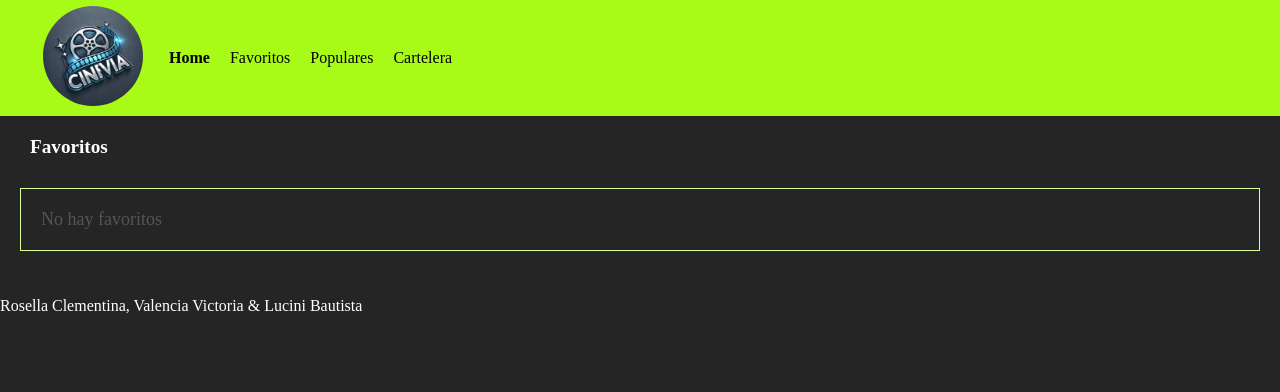
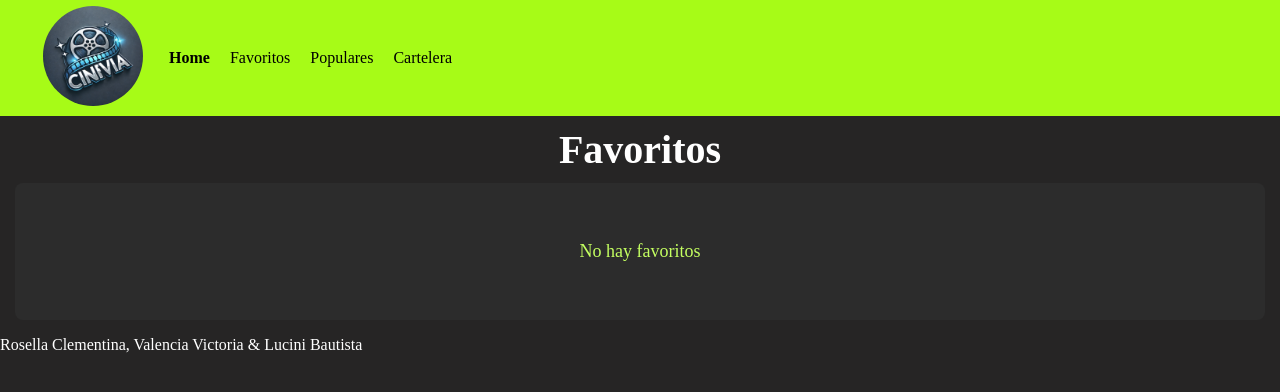
Before and after one commit to bautista-lucini/prog3-grupo3-V-L-R, a React (Create React App) app: page /favoritos in a window 1280 px wide. Shown: the top 392 px of the page. Built offline with nearby package versions, Linux system fonts and the light colour scheme.

Commit message:
Cambios al Favoritos y al Detalle.

```diff
--- a/src/components/DetallePelicula/DetallePelicula.css
+++ b/src/components/DetallePelicula/DetallePelicula.css
@@ -0,0 +1,49 @@
+.detallePelicula {
+    padding: 20px;
+    max-width: 1000px;
+    margin: 0 auto;
+    background-color: #2c2c2c;
+    border-radius: 10px;
+    color: #fff;
+    margin: 15px;
+}
+
+.detalleContenido {
+    display: flex;
+    flex-direction: row;
+    gap: 20px;
+    align-items: flex-start;
+}
+
+.detalleImagenCcontainer {
+    width: 30%;
+}
+
+.detalleImagen {
+    width: 100%;
+    border-radius: 8px;
+}
+
+.infoContainer {
+    width: 60%;
+    display: flex;
+    flex-direction: column;
+    justify-content: center;
+}
+
+.detalleTitulo {
+    font-size: 40px;
+    margin-bottom: 10px;
+    color: white;
+}
+
+.detalleInfo {
+    font-size: 18px;
+    color: #ccc;
+    margin-bottom: 10px;
+}
+
+.detalleInfo strong {
+    color: #fff;
+    font-weight: bold;
+}
--- a/src/components/DetallePelicula/DetallePelicula.js
+++ b/src/components/DetallePelicula/DetallePelicula.js
@@ -39,20 +39,25 @@ class DetallePelicula extends Component {
         }
 
         return (
-            <section className="">
-                <div className="DetallePoster">
-                    <h3>{movie.title}</h3>
-                    <img src={`https://image.tmdb.org/t/p/w500/${movie.poster_path}`}/>
-                    <p>Rating: {movie.popularity}</p>
-                    <p>Estreno: {movie.release_date}</p>
-                    <p>Duracion: {movie.runtime}</p>
-                    <p>Sinopsis: {movie.overview}</p>
-                    <p>Géneros: {generos.map(genre => genre.name).join(', ')}</p>
-                    {/* <Favoritos  movie={this.props.datos} />*/}
-
+            <section className="detallePelicula">
+                <div className="detalleContenido">
+                    <div className="detalleImagenCcontainer">
+                        <img className="detalleImagen" src={`https://image.tmdb.org/t/p/w500/${movie.poster_path}`} alt={movie.title} />
+                    </div>
+                    <div className="infoContainer">
+                        <h3 className="detalleTitulo">{movie.title}</h3>
+                        <p className="detalleInfo"><strong>Rating:</strong> {movie.popularity}</p>
+                        <p className="detalleInfo"><strong>Estreno:</strong> {movie.release_date}</p>
+                        <p className="detalleInfo"><strong>Duración:</strong> {movie.runtime} minutos</p>
+                        <p className="detalleInfo"><strong>Sinopsis:</strong> {movie.overview}</p>
+                        <p className="detalleInfo"><strong>Géneros:</strong> {generos.map(genre => genre.name).join(', ')}</p>
+                        <Favoritos movie={movie} />
+                    </div>
                 </div>
             </section>
-        )
+        );
+
+
     }
 
 }
--- a/src/components/Favoritos/Favoritos.css
+++ b/src/components/Favoritos/Favoritos.css
@@ -1,38 +1,33 @@
 .containerFavoritos {
-    display: flex;
-    flex-direction: column;
-    align-items: center;
-    padding: 20px;
-    margin: 0 auto;
+  display: flex;
+  flex-direction: column;
+  align-items: center;
+  padding: 20px;
+  margin: 0 auto;
+  background-color: #2c2c2c;
+  border-radius: 8px;
+  max-width: 1250px;
 }
 
 .gridFavoritos {
   display: flex;
   flex-wrap: wrap;
-  justify-content: space-between;
+  justify-content: center;
   gap: 20px;
   width: 100%;
-  border: 1px solid #d9ff96;
-  margin: 10px 10px 10px 10px;
+  padding: 10px;
 }
 
 .textoFavoritos {
   text-align: center;
   font-size: 18px;
-  color: #555;
-  padding: 20px;
+  color: #c4ff61;
+  padding: 10px;
 }
 
-.textoFavoritos p {
-  margin: 0;
+.tituloFavorito {
+  margin: 10px 0px;
+  font-size: 40px;
+  color: #fff;
+  text-align: center;
 }
-
-.gridFavoritos img {
-  width: 100%;
-  border-radius: 10px;
-}
-
-.tituloFavorito{
-  margin: 20px 0px 0px 30px;
-  font-size:larger;
-}
```
